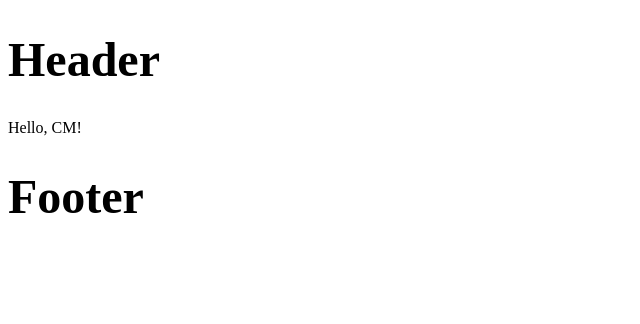
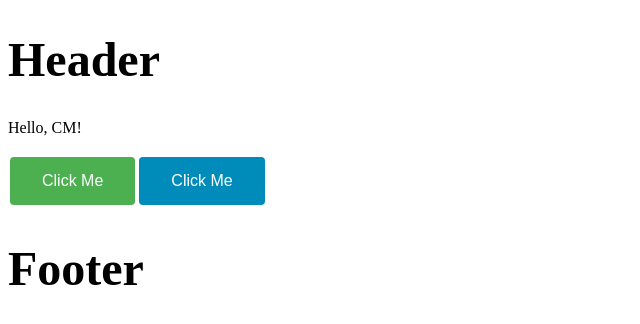
Before and after one commit to BOOBESH776/Vite-React-Practice, a React (Vite) app in the folder my-practice/: page / in a window 1280 px wide. Shown: the top 324 px of the page, without its empty margins (0-640 px from the left). Built offline with nearby package versions, Linux system fonts and the light colour scheme.

Commit message:
install style components in and have some button style

```diff
--- a/my-practice/package.json
+++ b/my-practice/package.json
@@ -11,7 +11,8 @@
   },
   "dependencies": {
     "react": "^19.2.5",
-    "react-dom": "^19.2.5"
+    "react-dom": "^19.2.5",
+    "styled-components": "^6.4.1"
   },
   "devDependencies": {
     "@eslint/js": "^10.0.1",
--- a/my-practice/src/app.jsx
+++ b/my-practice/src/app.jsx
@@ -4,12 +4,14 @@ import React from 'react';
 import './components/style.css';
 import Header from './components/Header';
 import Footer from './components/Footer';
+import Content from './components/Content';
 
 function App() {
     let user = 'CM';
     return (
         <>
         <Header user={user} />
+        <Content />
         <Footer/>
         </>
     );
--- a/my-practice/src/components/Content.jsx
+++ b/my-practice/src/components/Content.jsx
@@ -0,0 +1,29 @@
+
+import styled from 'styled-components';
+
+const Button = styled.button`
+background-color: #4CAF50;
+border: none;
+color: white;
+padding: 15px 32px;
+text-align: center;
+text-decoration: none;
+display: inline-block;
+font-size: 16px;
+margin: 4px 2px;
+cursor: pointer;
+border-radius: 4px;
+`;
+let NewButton = styled(Button)`
+background-color: #008CBA;
+`;
+const Content = ()=>{
+    return(
+        <>
+            <Button>Click Me</Button>
+            <NewButton>Click Me</NewButton>
+        </>
+    );
+}
+
+export default Content;
```
Also changed, not shown: 1 other file (tests, documents, lock files or other folders).
